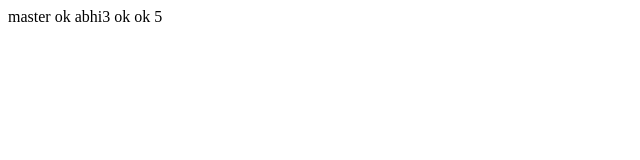
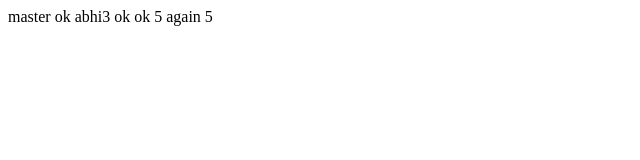
Before and after one commit to abhishekgargbyj/temp, a plain HTML site: page index.html in a window 1280 px wide. Shown: the full height of the page, 0-640 px from the left. Drawn offline with Linux system fonts and the light colour scheme.

Commit message:
again added

```diff
--- a/index.html
+++ b/index.html
@@ -7,6 +7,6 @@
     <title>Document</title>
 </head>
 <body>
-    master ok abhi3 ok ok 5
+    master ok abhi3 ok ok 5 again 5
 </body>
 </html>
```
